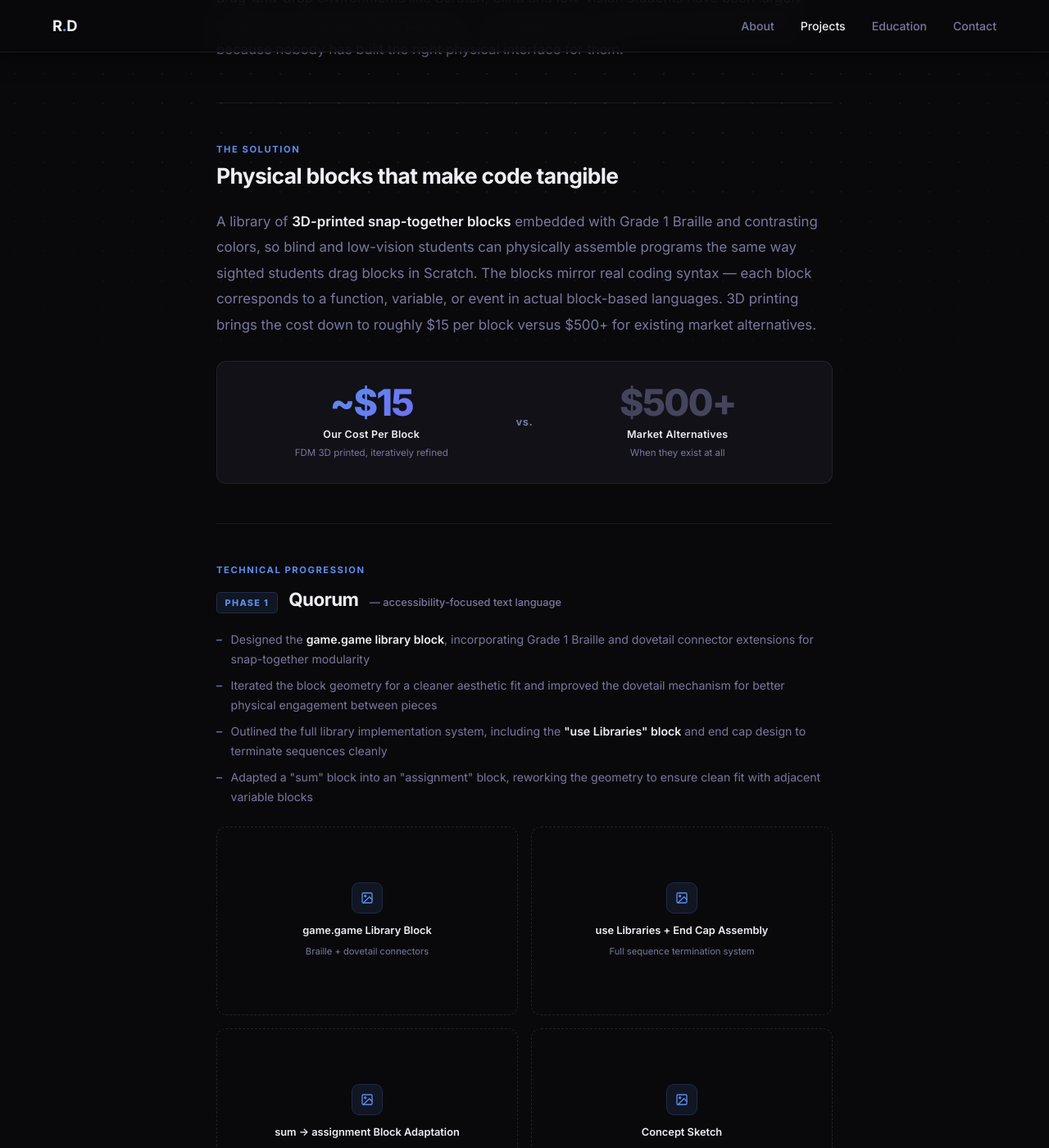
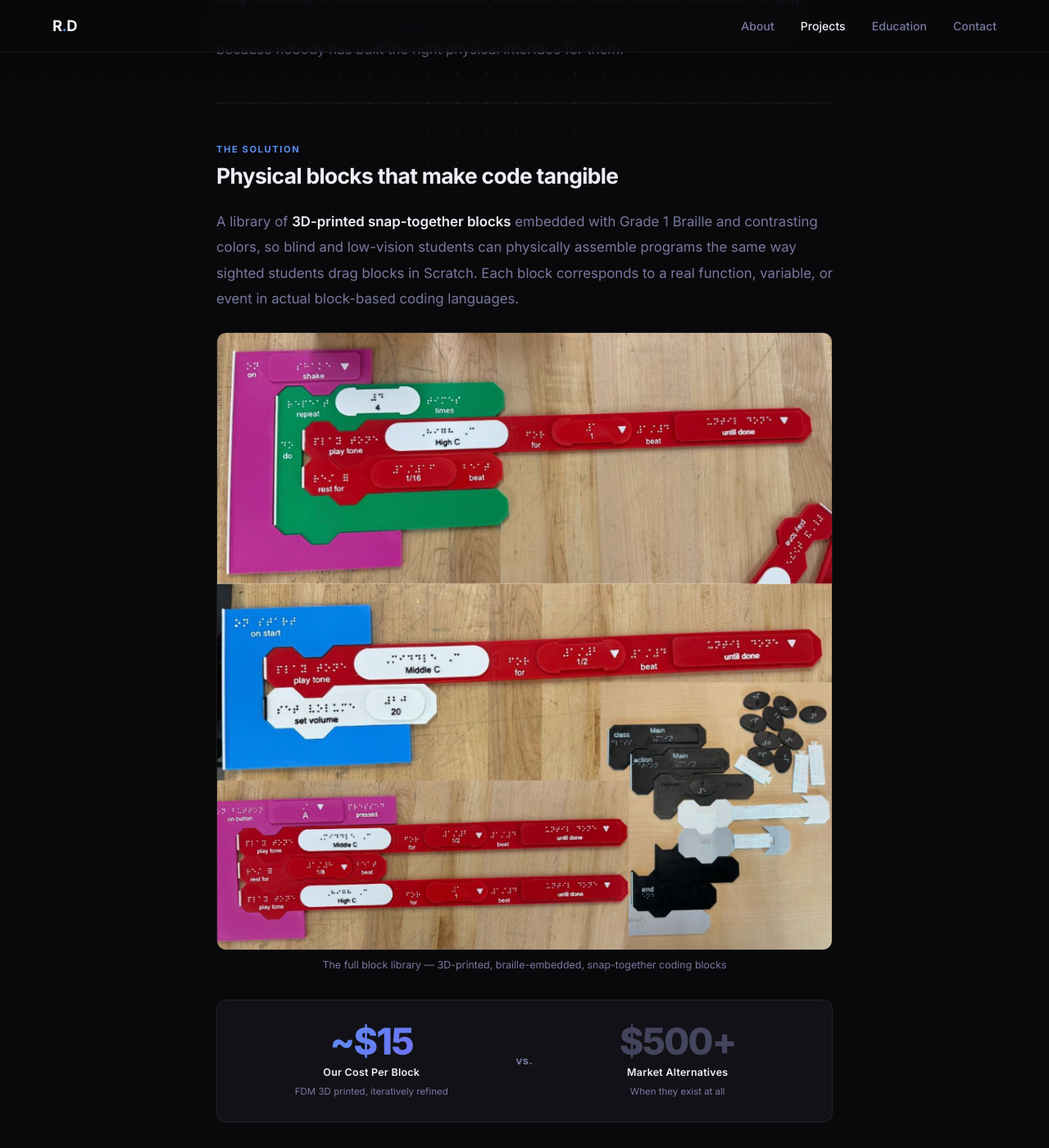
Before and after one commit to rishabhd625/rishabhd625.github.io, a Jekyll site: the page built from _projects/tactile-coding-blocks.md, in a window 1280 px wide and 1400 px high, scrolled down 660 px. Shown: the whole window at 82% size. Built offline with Jekyll 4.4.1, drawn with Linux system fonts in a browser that asks for light colours; some of the changed text lies outside the part shown.

Commit message:
Place all 15 tactile blocks images throughout project page
Images woven into narrative flow: kit photo in solution, sketch before
CAD in P1, constrained sketch mid-P2, play blocks side-by-side, dovetail
photo after callout, OctoStudio 2x2 CAD/physical grid, RESNA team photo
as section closer before reflection.

Co-Authored-By: Claude Sonnet 4.6 <noreply@anthropic.com>

```diff
--- a/_projects/tactile-coding-blocks.md
+++ b/_projects/tactile-coding-blocks.md
@@ -42,11 +42,15 @@ description: >-
   <p class="problem-text r">
     A library of <strong>3D-printed snap-together blocks</strong> embedded with Grade 1 Braille
     and contrasting colors, so blind and low-vision students can physically assemble programs
-    the same way sighted students drag blocks in Scratch. The blocks mirror real coding syntax —
-    each block corresponds to a function, variable, or event in actual block-based languages.
-    3D printing brings the cost down to roughly $15 per block versus $500+ for existing
-    market alternatives.
+    the same way sighted students drag blocks in Scratch. Each block corresponds to a real
+    function, variable, or event in actual block-based coding languages.
   </p>
+
+  <div class="proj-img-wrap r" style="margin-top: 1.5rem;">
+    <img class="proj-img" src="/assets/images/tactile-blocks/physical-tactilecodingblocks-kit.png" alt="Full tactile coding blocks kit" loading="lazy" />
+    <p class="proj-img-caption">The full block library — 3D-printed, braille-embedded, snap-together coding blocks</p>
+  </div>
+
   <div class="stat-compare r">
     <div>
       <p class="stat-compare-num">~$15</p>
@@ -68,7 +72,7 @@ description: >-
   <div class="phase-header r">
     <span class="phase-num">Phase 1</span>
     <span class="phase-name">Quorum</span>
-    <span class="phase-platform">— accessibility-focused text language</span>
+    <span class="phase-platform">— accessibility-focused block language</span>
   </div>
   <ul class="phase-bullets r">
     <li>Designed the <strong>game.game library block</strong>, incorporating Grade 1 Braille and dovetail connector extensions for snap-together modularity</li>
@@ -76,27 +80,26 @@ description: >-
     <li>Outlined the full library implementation system, including the <strong>"use Libraries" block</strong> and end cap design to terminate sequences cleanly</li>
     <li>Adapted a "sum" block into an "assignment" block, reworking the geometry to ensure clean fit with adjacent variable blocks</li>
   </ul>
+
+  <div class="proj-img-wrap r">
+    <img class="proj-img" src="/assets/images/tactile-blocks/handsketch-libraryassembly.png" alt="Hand sketch of use Libraries and game.game block concept" loading="lazy" />
+    <p class="proj-img-caption">Early concept sketch — use Libraries / game.game block layout and connector system</p>
+  </div>
+
   <div class="img-gallery r">
-    <div class="img-slot">
-      <div class="img-slot-icon"><svg width="16" height="16" viewBox="0 0 24 24" fill="none" stroke="currentColor" stroke-width="2" stroke-linecap="round" stroke-linejoin="round"><rect x="3" y="3" width="18" height="18" rx="2"/><circle cx="8.5" cy="8.5" r="1.5"/><polyline points="21 15 16 10 5 21"/></svg></div>
-      <p class="img-slot-label">game.game Library Block</p>
-      <p class="img-slot-sub">Braille + dovetail connectors</p>
+    <div class="img-slot has-img">
+      <img src="/assets/images/tactile-blocks/game.game-block.png" alt="game.game library block" loading="lazy" />
+      <p class="img-caption">game.game library block — braille + dovetail connectors</p>
     </div>
-    <div class="img-slot">
-      <div class="img-slot-icon"><svg width="16" height="16" viewBox="0 0 24 24" fill="none" stroke="currentColor" stroke-width="2" stroke-linecap="round" stroke-linejoin="round"><rect x="3" y="3" width="18" height="18" rx="2"/><circle cx="8.5" cy="8.5" r="1.5"/><polyline points="21 15 16 10 5 21"/></svg></div>
-      <p class="img-slot-label">use Libraries + End Cap Assembly</p>
-      <p class="img-slot-sub">Full sequence termination system</p>
+    <div class="img-slot has-img">
+      <img src="/assets/images/tactile-blocks/sum-assignment-block.png" alt="sum to assignment block adaptation" loading="lazy" />
+      <p class="img-caption">sum → assignment block — geometry rework for variable block fit</p>
     </div>
-    <div class="img-slot">
-      <div class="img-slot-icon"><svg width="16" height="16" viewBox="0 0 24 24" fill="none" stroke="currentColor" stroke-width="2" stroke-linecap="round" stroke-linejoin="round"><rect x="3" y="3" width="18" height="18" rx="2"/><circle cx="8.5" cy="8.5" r="1.5"/><polyline points="21 15 16 10 5 21"/></svg></div>
-      <p class="img-slot-label">sum → assignment Block Adaptation</p>
-      <p class="img-slot-sub">Geometry rework for variable block fit</p>
-    </div>
-    <div class="img-slot">
-      <div class="img-slot-icon"><svg width="16" height="16" viewBox="0 0 24 24" fill="none" stroke="currentColor" stroke-width="2" stroke-linecap="round" stroke-linejoin="round"><rect x="3" y="3" width="18" height="18" rx="2"/><circle cx="8.5" cy="8.5" r="1.5"/><polyline points="21 15 16 10 5 21"/></svg></div>
-      <p class="img-slot-label">Concept Sketch</p>
-      <p class="img-slot-sub">Hand sketch — use Libraries / game.game layout</p>
-    </div>
+  </div>
+
+  <div class="proj-img-wrap r" style="margin-top: 1rem;">
+    <img class="proj-img" src="/assets/images/tactile-blocks/useLibraries-game.game-fullassembly.png" alt="use Libraries and game.game full assembly" loading="lazy" />
+    <p class="proj-img-caption">use Libraries + game.game full assembly — complete sequence with end cap</p>
   </div>
 </section>
 
@@ -107,12 +110,31 @@ description: >-
     <span class="phase-name">Micro:bit / MakeCode</span>
     <span class="phase-platform">— after presenting Quorum work at competition</span>
   </div>
+  <ul class="phase-bullets r" style="margin-bottom: 1.25rem;">
+    <li>Recognized inconsistent tolerances across the team's growing block library — created a <strong>fully constrained parametric base sketch</strong> in Fusion 360 that became the standardized template for all future blocks</li>
+  </ul>
+
+  <div class="proj-img-wrap r">
+    <img class="proj-img" src="/assets/images/tactile-blocks/constrainedsketch.png" alt="Fully constrained parametric base sketch" loading="lazy" />
+    <p class="proj-img-caption">Constrained base sketch — parametric template that standardized tolerances across the entire library</p>
+  </div>
+
   <ul class="phase-bullets r">
-    <li>Recognized inconsistent tolerances across the team's growing block library — created a <strong>fully constrained parametric base sketch</strong> in Fusion 360 that became the standardized template for all future blocks</li>
     <li>Designed the <strong>"play" block</strong> in both braille and non-braille versions based on direct feedback from the Micro:bit team and end users</li>
     <li>After user testing, reworked "play" into a <strong>"play tone" block</strong> — extending it to accept additional variables for note and beat</li>
     <li>Designed a set of modular <strong>Note Blocks</strong> (High C, Middle C, Middle D#, High E) that snap into the play tone block as interchangeable inputs</li>
   </ul>
+
+  <div class="img-gallery r">
+    <div class="img-slot has-img">
+      <img src="/assets/images/tactile-blocks/playblock-braille.png" alt="play block with braille" loading="lazy" />
+      <p class="img-caption">play block — braille version</p>
+    </div>
+    <div class="img-slot has-img">
+      <img src="/assets/images/tactile-blocks/playblock-nobraille.png" alt="play block without braille" loading="lazy" />
+      <p class="img-caption">play block — non-braille version</p>
+    </div>
+  </div>
 
   <div class="callout-box r">
     <p class="callout-eyebrow">Engineering Problem</p>
@@ -126,27 +148,14 @@ description: >-
     </p>
   </div>
 
-  <div class="img-gallery r">
-    <div class="img-slot">
-      <div class="img-slot-icon"><svg width="16" height="16" viewBox="0 0 24 24" fill="none" stroke="currentColor" stroke-width="2" stroke-linecap="round" stroke-linejoin="round"><rect x="3" y="3" width="18" height="18" rx="2"/><circle cx="8.5" cy="8.5" r="1.5"/><polyline points="21 15 16 10 5 21"/></svg></div>
-      <p class="img-slot-label">Constrained Base Sketch</p>
-      <p class="img-slot-sub">Parametric template — standardization foundation</p>
-    </div>
-    <div class="img-slot">
-      <div class="img-slot-icon"><svg width="16" height="16" viewBox="0 0 24 24" fill="none" stroke="currentColor" stroke-width="2" stroke-linecap="round" stroke-linejoin="round"><rect x="3" y="3" width="18" height="18" rx="2"/><circle cx="8.5" cy="8.5" r="1.5"/><polyline points="21 15 16 10 5 21"/></svg></div>
-      <p class="img-slot-label">play Block — Braille & Non-Braille</p>
-      <p class="img-slot-sub">Both versions per user feedback</p>
-    </div>
-    <div class="img-slot">
-      <div class="img-slot-icon"><svg width="16" height="16" viewBox="0 0 24 24" fill="none" stroke="currentColor" stroke-width="2" stroke-linecap="round" stroke-linejoin="round"><rect x="3" y="3" width="18" height="18" rx="2"/><circle cx="8.5" cy="8.5" r="1.5"/><polyline points="21 15 16 10 5 21"/></svg></div>
-      <p class="img-slot-label">play tone Block + Dovetail Split</p>
-      <p class="img-slot-sub">"for" / "beat" extension blocks</p>
-    </div>
-    <div class="img-slot">
-      <div class="img-slot-icon"><svg width="16" height="16" viewBox="0 0 24 24" fill="none" stroke="currentColor" stroke-width="2" stroke-linecap="round" stroke-linejoin="round"><rect x="3" y="3" width="18" height="18" rx="2"/><circle cx="8.5" cy="8.5" r="1.5"/><polyline points="21 15 16 10 5 21"/></svg></div>
-      <p class="img-slot-label">Note Blocks Set</p>
-      <p class="img-slot-sub">High C · Middle C · Middle D# · High E</p>
-    </div>
+  <div class="proj-img-wrap r">
+    <img class="proj-img" src="/assets/images/tactile-blocks/playtoneblock-dovetailsplit.png" alt="play tone block with dovetail split joint" loading="lazy" />
+    <p class="proj-img-caption">play tone block — dovetail split into two printable halves, with "for" and "beat" extension blocks</p>
+  </div>
+
+  <div class="proj-img-wrap r">
+    <img class="proj-img" src="/assets/images/tactile-blocks/noteblocks.png" alt="Note blocks set" loading="lazy" />
+    <p class="proj-img-caption">Note Blocks — High C, Middle C, Middle D#, High E; snap into play tone block as interchangeable inputs</p>
   </div>
 </section>
 
@@ -161,22 +170,32 @@ description: >-
     <li>Designed compact event-trigger blocks — <strong>"when"</strong> and <strong>"when I shake"</strong> — with embedded Braille and tactile icon cutouts (play button, shake icon, phone icon) for an additional block-coding platform</li>
     <li>These were produced in <strong>dual-color AMS filament</strong> (black/white) — the first blocks in the project to move from prototype gray to a production-style finish with visual contrast for low-vision users</li>
   </ul>
+
   <div class="img-gallery r">
-    <div class="img-slot">
-      <div class="img-slot-icon"><svg width="16" height="16" viewBox="0 0 24 24" fill="none" stroke="currentColor" stroke-width="2" stroke-linecap="round" stroke-linejoin="round"><rect x="3" y="3" width="18" height="18" rx="2"/><circle cx="8.5" cy="8.5" r="1.5"/><polyline points="21 15 16 10 5 21"/></svg></div>
-      <p class="img-slot-label">"when" Block — CAD + Final Print</p>
-      <p class="img-slot-sub">Black/white dual-filament, tactile play icon</p>
+    <div class="img-slot has-img">
+      <img src="/assets/images/tactile-blocks/octostudios-playwhen-cad.png" alt="when block CAD render" loading="lazy" />
+      <p class="img-caption">"when" block — CAD</p>
     </div>
-    <div class="img-slot">
-      <div class="img-slot-icon"><svg width="16" height="16" viewBox="0 0 24 24" fill="none" stroke="currentColor" stroke-width="2" stroke-linecap="round" stroke-linejoin="round"><rect x="3" y="3" width="18" height="18" rx="2"/><circle cx="8.5" cy="8.5" r="1.5"/><polyline points="21 15 16 10 5 21"/></svg></div>
-      <p class="img-slot-label">"when I shake" Block — CAD + Final Print</p>
-      <p class="img-slot-sub">Shake icon cutout, production finish</p>
+    <div class="img-slot has-img">
+      <img src="/assets/images/tactile-blocks/octostudios-playwhen-physical.png" alt="when block final print" loading="lazy" />
+      <p class="img-caption">"when" block — final black/white print</p>
     </div>
-    <div class="img-slot">
-      <div class="img-slot-icon"><svg width="16" height="16" viewBox="0 0 24 24" fill="none" stroke="currentColor" stroke-width="2" stroke-linecap="round" stroke-linejoin="round"><rect x="3" y="3" width="18" height="18" rx="2"/><circle cx="8.5" cy="8.5" r="1.5"/><polyline points="21 15 16 10 5 21"/></svg></div>
-      <p class="img-slot-label">RESNA 2026 — Team Photo / Award</p>
-      <p class="img-slot-sub">Abilities International Conference</p>
+    <div class="img-slot has-img">
+      <img src="/assets/images/tactile-blocks/octostudios-whenIshake-cad.png" alt="when I shake block CAD render" loading="lazy" />
+      <p class="img-caption">"when I shake" block — CAD</p>
     </div>
+    <div class="img-slot has-img">
+      <img src="/assets/images/tactile-blocks/octostudios-whenIshake-physical.png" alt="when I shake block final print" loading="lazy" />
+      <p class="img-caption">"when I shake" block — final print</p>
+    </div>
+  </div>
+</section>
+
+<!-- ── AWARD ──────────────────────────────── -->
+<section class="proj-section">
+  <div class="proj-img-wrap r" style="margin-bottom: 0;">
+    <img class="proj-img" src="/assets/images/tactile-blocks/RESNA2026TeamPhoto.png" alt="RESNA 2026 team photo" loading="lazy" />
+    <p class="proj-img-caption">RESNA 2026 Student Design Challenge — 2nd place, Abilities International Conference</p>
   </div>
 </section>
 
@@ -195,7 +214,7 @@ description: >-
     </li>
     <li class="r">
       <span class="reflection-bullet"><svg width="10" height="10" viewBox="0 0 10 10" fill="none" stroke="currentColor" stroke-width="2.2" stroke-linecap="round" stroke-linejoin="round"><polyline points="2 5 4.2 7.2 8 3"/></svg></span>
-      <span><strong>Front-load the fuzzy work.</strong> The projects that went smoothest were the ones where we did our brainstorming and early prototyping before we thought we needed to, not the night before a deadline. Constraints get clearer once you have something physical in your hands.</span>
+      <span><strong>Front-load the fuzzy work.</strong> The projects that went smoothest were the ones where we did brainstorming and early prototyping before we thought we needed to. Constraints get clearer once you have something physical in your hands.</span>
     </li>
   </ul>
 </section>
```
Also changed, not shown: assets/images/tactile-blocks/RESNA2026TeamPhoto.png (added), assets/images/tactile-blocks/constrainedsketch.png (added), assets/images/tactile-blocks/game.game-block.png (added), assets/images/tactile-blocks/handsketch-libraryassembly.png (added), assets/images/tactile-blocks/noteblocks.png (added), assets/images/tactile-blocks/octostudios-playwhen-cad.png (added), assets/images/tactile-blocks/octostudios-playwhen-physical.png (added), assets/images/tactile-blocks/octostudios-whenIshake-cad.png (added), assets/images/tactile-blocks/octostudios-whenIshake-physical.png (added), assets/images/tactile-blocks/physical-tactilecodingblocks-kit.png (added), assets/images/tactile-blocks/playblock-braille.png (added), assets/images/tactile-blocks/playblock-nobraille.png (added), assets/images/tactile-blocks/playtoneblock-dovetailsplit.png (added), assets/images/tactile-blocks/sum-assignment-block.png (added), 1 more files.
